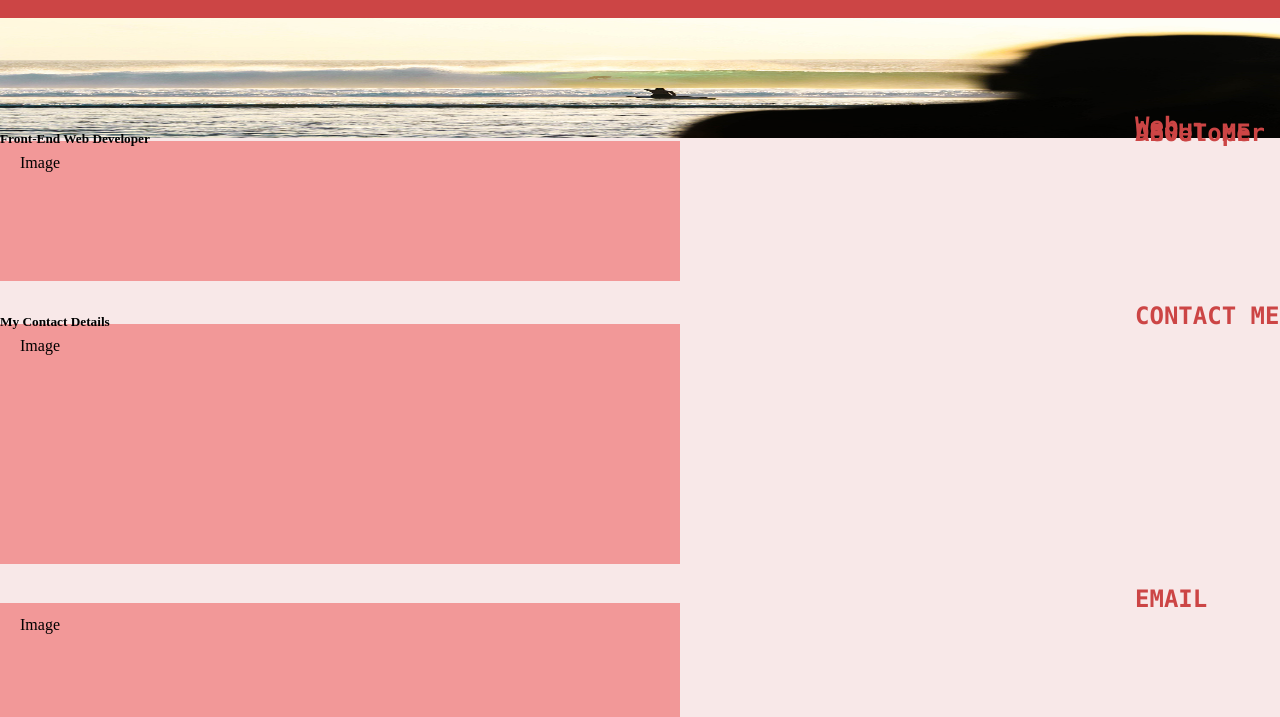
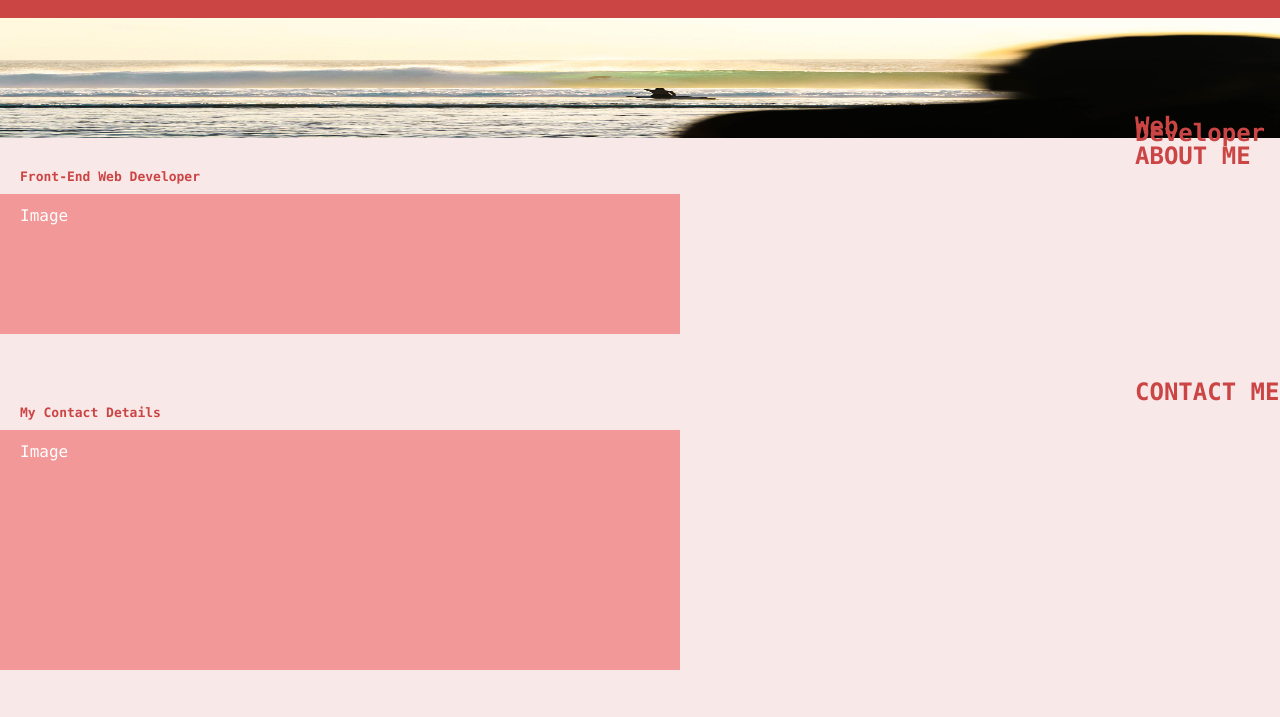
Before and after one commit to Kjhohura24/KhadijahsPortfolio, a plain HTML site: page 04-responsive-portfolio-lesson/challenge/starter/index.html in a window 1280 px wide. Shown: the part 50-767 px from the top of the page. Drawn offline with Linux system fonts and the light colour scheme.

Commit message:
Added colour, edit image size, formating

```diff
--- a/04-responsive-portfolio-lesson/challenge/starter/assets/css/style.css
+++ b/04-responsive-portfolio-lesson/challenge/starter/assets/css/style.css
@@ -137,25 +137,34 @@ h4 {
   align-items: left;
 }
 
+h5 {
+  font-size: small;
+  font-family: "Lucida Console", "Courier New", monospace;
+  margin: ;
+  padding: 15px 0 15px 0;
+  align-items: auto;
+  color: #cc4545;
+  margin-left: 20px;
+}
 h6 {
   font-size: 1.5rem;
   font-family: "Lucida Console", "Courier New", monospace;
   font-style: normal;
   color: #cc4545;
   margin-left: 1135px;
-  margin-top: 32px;
+  margin-top: 55px;
 }
 
 .fakeimg {
   background-color: #f29898;
+  color: white;
   width: 50%;
   padding: 20px;
   margin: 15;
+  font-family: "Lucida Console", "Courier New", monospace;
 }
 
 
-
-/* Clear floats after the columns */
 .row:after {
   content: "";
   display: table;
--- a/04-responsive-portfolio-lesson/challenge/starter/index.html
+++ b/04-responsive-portfolio-lesson/challenge/starter/index.html
@@ -39,13 +39,11 @@
 
   <div class="row">
     <div class="leftcolumn">
-      <div class="card">
         <h6>ABOUT ME</h6>
         <h5>Front-End Web Developer</h5>
         <div class="fakeimg" style="height:100px;">Image</div>
         <p></p>
       </div>
-      <div class="card">
         <h6>CONTACT ME</h6>
         <h5>My Contact Details</h5>
         <div class="fakeimg" style="height:200px;">Image</div>
@@ -55,11 +53,9 @@
     <div class="rightcolumn">
 
         <h6>EMAIL</h6>
+        <h5>My Work</h5>
         <div class="fakeimg" style="height:80px;">Image</div>
         <p></p>
-      </div>
-        <p></p>
-      </div>
     </div>
   </div>
 
```
